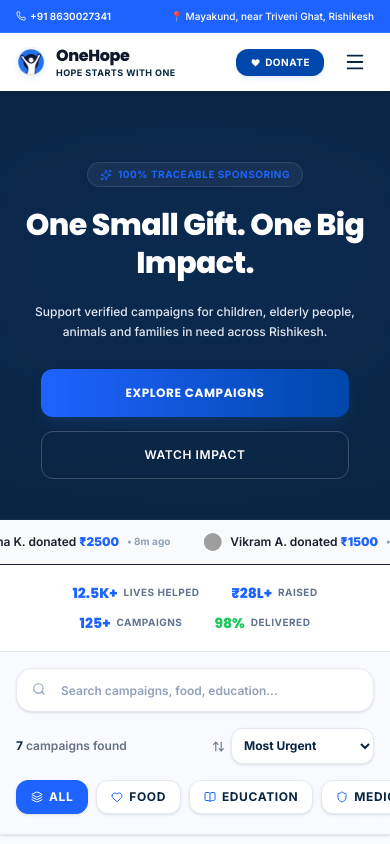
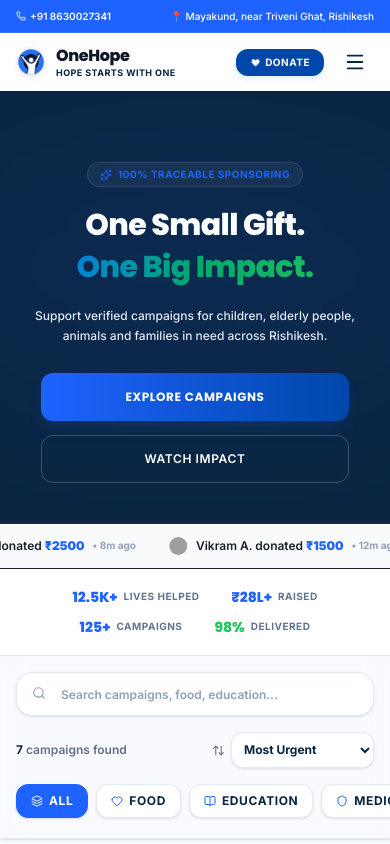
Before and after one commit to onehope1/onehope-website, a Next.js app: page /campaigns in a window 390 px wide. Shown: the top 844 px of the page. Built offline with nearby package versions, Linux system fonts and the light colour scheme; grey boxes are pictures that could not be loaded.

Commit message:
Speed up marquee animation from 22s to 14s in globals.css, apply premium gradient matching color styles on Home, About, Volunteer, Campaigns, and Donation hero titles

```diff
--- a/src/app/about/page.tsx
+++ b/src/app/about/page.tsx
@@ -96,8 +96,11 @@ export default function AboutPage() {
           <div className="absolute top-1/2 left-1/2 -translate-x-1/2 -translate-y-1/2 w-[700px] h-[300px] bg-[#1E63FF]/12 rounded-full blur-[130px] pointer-events-none z-10" />
 
           <div className="max-w-7xl mx-auto px-6 sm:px-8 lg:px-10 relative z-20 text-center space-y-6">
-            <h1 className="text-4xl sm:text-6xl font-black font-poppins leading-tight tracking-tight select-none text-white !text-white">
-              About OneHope
+            <h1 className="text-4xl sm:text-6xl font-black font-poppins leading-tight tracking-tight select-none">
+              <span className="text-white block">About</span>
+              <span className="bg-gradient-to-r from-[#1E63FF] via-[#00A86B] to-[#22C55E] bg-clip-text text-transparent block mt-1">
+                OneHope.
+              </span>
             </h1>
 
             <p className="text-slate-200 text-xs sm:text-sm tracking-widest font-black uppercase font-poppins max-w-xl mx-auto leading-relaxed">
--- a/src/app/campaigns/page.tsx
+++ b/src/app/campaigns/page.tsx
@@ -142,8 +142,11 @@ export default function CampaignsCatalog() {
               <span>100% Traceable Sponsoring</span>
             </span>
 
-            <h1 className="text-3xl md:text-5xl font-black font-poppins tracking-tight leading-tight text-white" style={{ color: '#FFFFFF' }}>
-              One Small Gift. One Big Impact.
+            <h1 className="text-3xl md:text-5xl font-black font-poppins tracking-tight leading-tight">
+              <span className="text-white block">One Small Gift.</span>
+              <span className="bg-gradient-to-r from-[#1E63FF] via-[#00A86B] to-[#22C55E] bg-clip-text text-transparent block mt-1">
+                One Big Impact.
+              </span>
             </h1>
 
             <p className="text-slate-200 text-xs sm:text-sm leading-relaxed max-w-xl mx-auto font-medium">
--- a/src/app/donate/page.tsx
+++ b/src/app/donate/page.tsx
@@ -179,9 +179,9 @@ export default function DonatePage() {
                 100% Traceable Ground Sponsoring
               </span>
 
-              <h1 className="text-3xl sm:text-5xl font-black font-poppins tracking-tight leading-[1.1] text-white">
-                Transform Compassion
-                <span className="bg-gradient-to-r from-[#1E63FF] to-[#22C55E] bg-clip-text text-transparent block mt-1">
+              <h1 className="text-3xl sm:text-5xl font-black font-poppins tracking-tight leading-[1.1]">
+                <span className="text-white block font-black">Transform Compassion</span>
+                <span className="bg-gradient-to-r from-[#1E63FF] via-[#00A86B] to-[#22C55E] bg-clip-text text-transparent block mt-1">
                   Into Audited Impact.
                 </span>
               </h1>
--- a/src/app/globals.css
+++ b/src/app/globals.css
@@ -14,7 +14,7 @@
   --animate-fade-in: fadeIn 0.8s ease-out forwards;
   --animate-slide-up: slideUp 0.6s ease-out forwards;
   --animate-pulse-slow: pulseSlow 3s ease-in-out infinite;
-  --animate-marquee: marquee 22s linear infinite;
+  --animate-marquee: marquee 14s linear infinite;
 }
 
 @keyframes marquee {
--- a/src/app/page.tsx
+++ b/src/app/page.tsx
@@ -241,8 +241,11 @@ export default function Home() {
               transition={{ duration: 0.6 }}
               className="lg:col-span-12 space-y-6 text-center"
             >
-              <h1 className="text-4xl sm:text-6xl font-black font-poppins leading-tight tracking-tight select-none text-white !text-white">
-                Hope Starts With One
+              <h1 className="text-4xl sm:text-6xl font-black font-poppins leading-tight tracking-tight select-none">
+                <span className="text-white block">Hope Starts</span>
+                <span className="bg-gradient-to-r from-[#1E63FF] via-[#00A86B] to-[#22C55E] bg-clip-text text-transparent block mt-1">
+                  With One.
+                </span>
               </h1>
 
               <p className="text-slate-200 text-xs sm:text-sm tracking-widest font-black uppercase font-poppins">
--- a/src/app/volunteer/page.tsx
+++ b/src/app/volunteer/page.tsx
@@ -94,8 +94,11 @@ export default function VolunteerPortal() {
           <div className="absolute top-1/2 left-1/2 -translate-x-1/2 -translate-y-1/2 w-[700px] h-[300px] bg-[#1E63FF]/12 rounded-full blur-[130px] pointer-events-none z-10" />
 
           <div className="max-w-7xl mx-auto px-6 sm:px-8 lg:px-10 relative z-20 text-center space-y-6">
-            <h1 className="text-4xl sm:text-6xl font-black font-poppins leading-tight tracking-tight select-none text-white !text-white">
-              Become Someone's Hope Today.
+            <h1 className="text-4xl sm:text-6xl font-black font-poppins leading-tight tracking-tight select-none">
+              <span className="text-white block">Become Someone's</span>
+              <span className="bg-gradient-to-r from-[#1E63FF] via-[#00A86B] to-[#22C55E] bg-clip-text text-transparent block mt-1">
+                Hope Today.
+              </span>
             </h1>
 
             <p className="text-slate-200 text-xs sm:text-sm tracking-widest font-black uppercase font-poppins max-w-xl mx-auto leading-relaxed">
```
